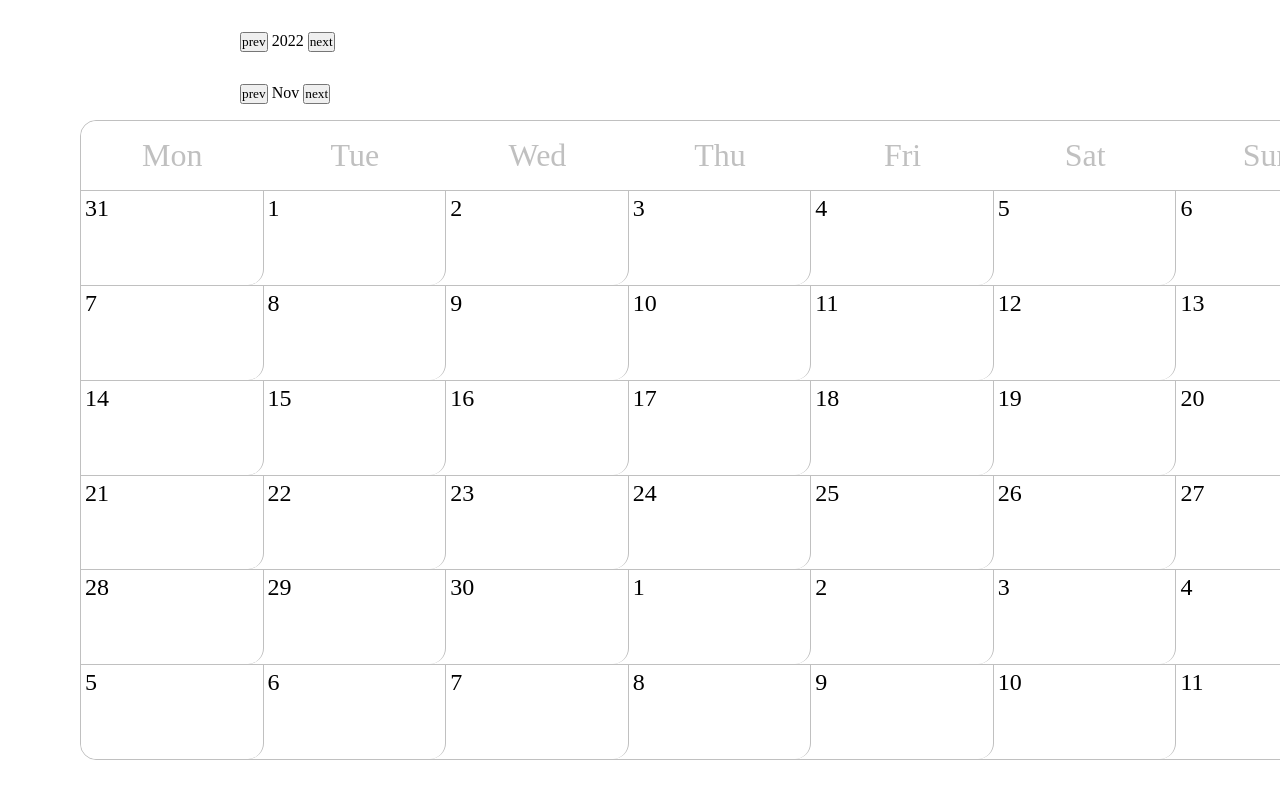
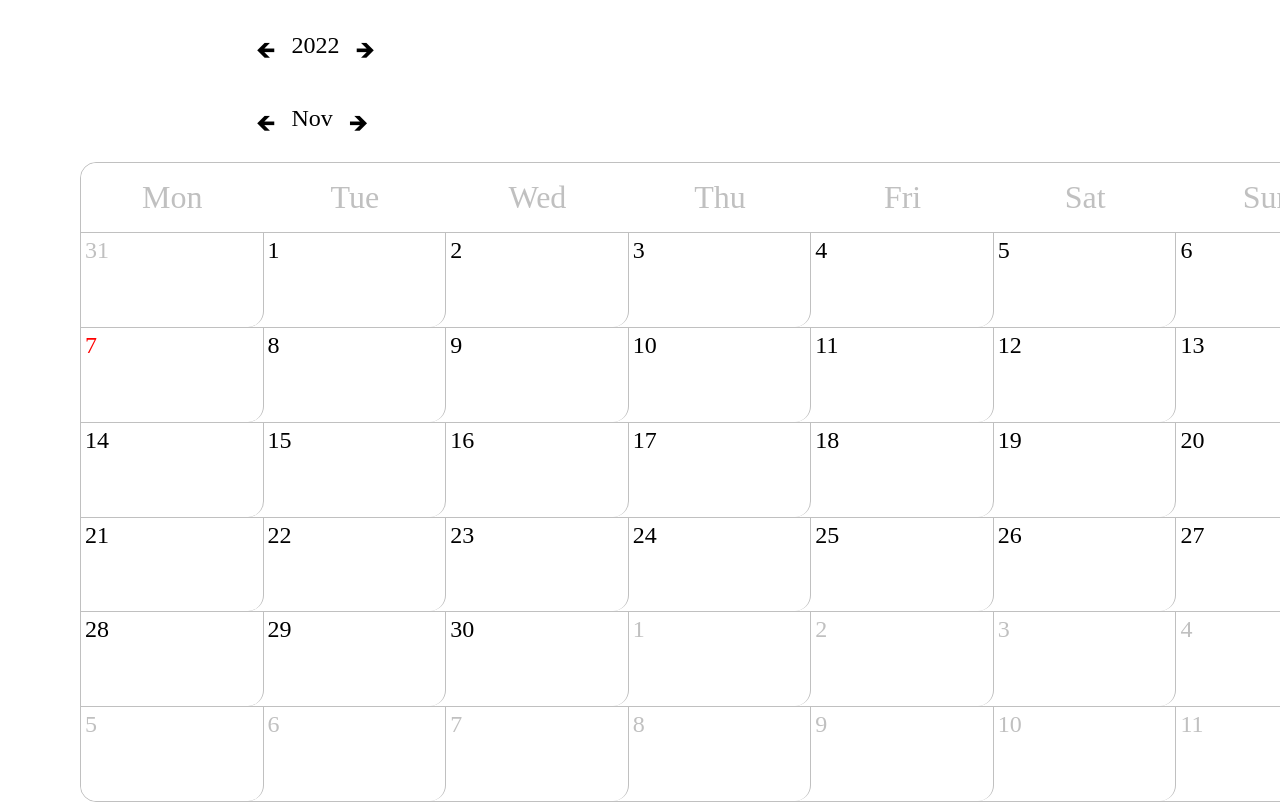
Before and after one commit to Redditask/Custom-Calendar, a React (Create React App) app: page / in a window 1280 px wide. Shown: the top 802 px of the page. Built offline with nearby package versions, Linux system fonts and the light colour scheme; a web font is replaced by a local one.

Commit message:
added styles for active month and current day

```diff
--- a/src/components/Calendar/Calendar.jsx
+++ b/src/components/Calendar/Calendar.jsx
@@ -1,21 +1,21 @@
 import styles from "../../styles/Calendar.module.scss";
 
 import React, {useMemo, useState} from 'react';
+import {isActiveMonth, isToday} from "./calendarUtils";
 
 const utils = require ("./calendarUtils");
 const infoData = require("./calendarInfoData");
 
-const Calendar = ({value, onChange}) => {
-    const [year, month, day] = useMemo(()=>{
-        const currentYear = value.getFullYear();
-        const currentMonth = infoData.monthsList[value.getMonth()];
-        const currentDay = value.getDate();
+/*
+ToDo:
+ Добавить стилей для выбранной ячейки
+ Добавить возможность выносить выбранную дату в родительский компонент (Redux?)
+ ^^^ на будущее, для использования в других проектах ^^^
+*/
 
-        return [currentYear, currentMonth, currentDay];
-    }, [value])
-
-    const [onCalendarYear, setOnCalendarYear] = useState(()=>value.getFullYear());
-    const [onCalendarMonth, setOnCalendarMonth] = useState(()=>value.getMonth());
+const Calendar = ({value, select}) => {
+    const [onCalendarYear, setOnCalendarYear] = useState(() => value.getFullYear());
+    const [onCalendarMonth, setOnCalendarMonth] = useState(() => value.getMonth());
 
     const calendarData = useMemo(() => {
         const prevMonth = utils.getPrevMonthDays(onCalendarYear, onCalendarMonth);
@@ -26,41 +26,76 @@ const Calendar = ({value, onChange}) => {
     }, [onCalendarYear, onCalendarMonth]);
 
     const nextYear = () => {
-        setOnCalendarYear(year => year+1);
+        setOnCalendarYear(year => year + 1);
     }
 
     const prevYear = () => {
-        setOnCalendarYear(onCalendarYear-1);
+        setOnCalendarYear(onCalendarYear - 1);
     }
 
     const nextMonth = () => {
-        if (onCalendarMonth===11){
-            setOnCalendarYear(onCalendarYear+1);
+        if (onCalendarMonth === 11) {
+            setOnCalendarYear(onCalendarYear + 1);
             setOnCalendarMonth(0);
-        }else setOnCalendarMonth(onCalendarMonth+1);
+        } else setOnCalendarMonth(onCalendarMonth + 1);
     }
 
     const prevMonth = () => {
-        if (onCalendarMonth===0){
-            setOnCalendarYear(onCalendarYear-1);
+        if (onCalendarMonth === 0) {
+            setOnCalendarYear(onCalendarYear - 1);
             setOnCalendarMonth(11);
-        }else setOnCalendarMonth(onCalendarMonth-1);
+        } else setOnCalendarMonth(onCalendarMonth - 1);
     }
 
     return (
         <div>
-            <div className={styles.Button}>
-                <button onClick={prevYear}>prev</button> {onCalendarYear} <button onClick={nextYear}>next</button>
+            <div className={styles.ChangeData}>
+                <p
+                    className={styles.button}
+                    onClick={prevYear}
+                    title="prev year"
+                >&#129144;
+                </p>
+
+                {onCalendarYear}
+
+                <p
+                    className={styles.button}
+                    onClick={nextYear}
+                    title="next year"
+                >&#129146;
+                </p>
             </div>
-            <div className={styles.Button}>
-                <button onClick={prevMonth}>prev</button> {infoData.monthsList[onCalendarMonth]} <button onClick={nextMonth}>next</button>
+            <div className={styles.ChangeData}>
+                <p
+                    className={styles.button}
+                    onClick={prevMonth}
+                    title="prev month"
+                >&#129144;
+                </p>
+
+                {infoData.monthsList[onCalendarMonth]}
+
+                <p
+                    className={styles.button}
+                    onClick={nextMonth}
+                    title="next month"
+                >&#129146;
+                </p>
             </div>
             <div className={styles.Calendar}>
-                {infoData.weekDayList.map(weekDay=>
+                {infoData.weekDayList.map(weekDay =>
                     <div className={styles.Calendar__weekDay} key={weekDay}>{weekDay}</div>
                 )}
-                {calendarData.map(data=>
-                    <div className={styles.Calendar__cell} key={data.day + "" + data.month + "" + data.year}>{data.day}</div>
+                {calendarData.map(data => {
+                        let className = styles.Calendar__cell;
+                        if (isActiveMonth(data, onCalendarMonth)) className = styles.Calendar__activeMonth;
+                        if (utils.isToday(data)) className = styles.Calendar__currentDay;
+
+                        return (
+                            <div className={className} key={data.day + "" + data.month + "" + data.year}>{data.day}</div>
+                        )
+                    }
                 )}
             </div>
         </div>
--- a/src/components/Calendar/calendarUtils.js
+++ b/src/components/Calendar/calendarUtils.js
@@ -62,11 +62,29 @@ const getCurrMonthDays = (year, month) => {
     return dates;
 };
 
+const isToday = (date) => {
+    const today = new Date();
+
+    if(date.year === today.getFullYear()
+    && date.month === today.getMonth()
+    && date.day === today.getDate()) return true;
+
+    return false;
+};
+
+const isActiveMonth = (data, onCalendarMonth) => {
+    if (data.month===onCalendarMonth) return true;
+
+    return false;
+}
+
 
 module.exports = {
     getDaysAmount,
     getWeekDay,
     getPrevMonthDays,
     getCurrMonthDays,
-    getNextMonthDays
+    getNextMonthDays,
+    isToday,
+    isActiveMonth
 };
--- a/src/styles/Calendar.module.scss
+++ b/src/styles/Calendar.module.scss
@@ -1,3 +1,24 @@
+@mixin cell($color){
+  display: flex;
+  color: $color;
+
+  font-size: 1.5rem;
+
+  border-top: silver 0.01rem solid;
+  border-right: silver 0.01rem solid;
+  border-bottom-left-radius: 1rem;
+  border-bottom-right-radius: 1rem;
+
+  background-color: white;
+
+  padding-top: 0.25rem;
+  padding-left: 0.25rem;
+
+  &:nth-child(7n){
+    border-right: silver 0rem solid;
+  }
+}
+
 .Calendar {
   width: 80rem;
   height: 40rem;
@@ -15,23 +36,15 @@
   margin-left: 5rem;
 
   &__cell {
-    display: flex;
+    @include cell(silver);
+  }
 
-    font-size: 1.5rem;
+  &__activeMonth {
+    @include cell(black);
+  }
 
-    border-top: silver 0.01rem solid;
-    border-right: silver 0.01rem solid;
-    border-bottom-left-radius: 1rem;
-    border-bottom-right-radius: 1rem;
-
-    background-color: white;
-
-    padding-top: 0.25rem;
-    padding-left: 0.25rem;
-
-    &:nth-child(7n){
-      border-right: silver 0rem solid;
-    }
+  &__currentDay {
+    @include cell(red);
   }
 
   &__weekDay{
@@ -48,7 +61,26 @@
   }
 }
 
-.Button {
+.ChangeData {
+  font-size: 1.5rem;
+
+  display: flex;
+  flex-direction: row;
+  text-align: center;
+
   margin-top: 2rem;
   margin-left: 15rem;
 }
+
+.button {
+  cursor: pointer;
+
+  transition: 0.5s;
+
+  margin-left: 1rem;
+  margin-right: 1rem;
+
+  &:hover {
+    transform: scale(1.5);
+  }
+}
```
